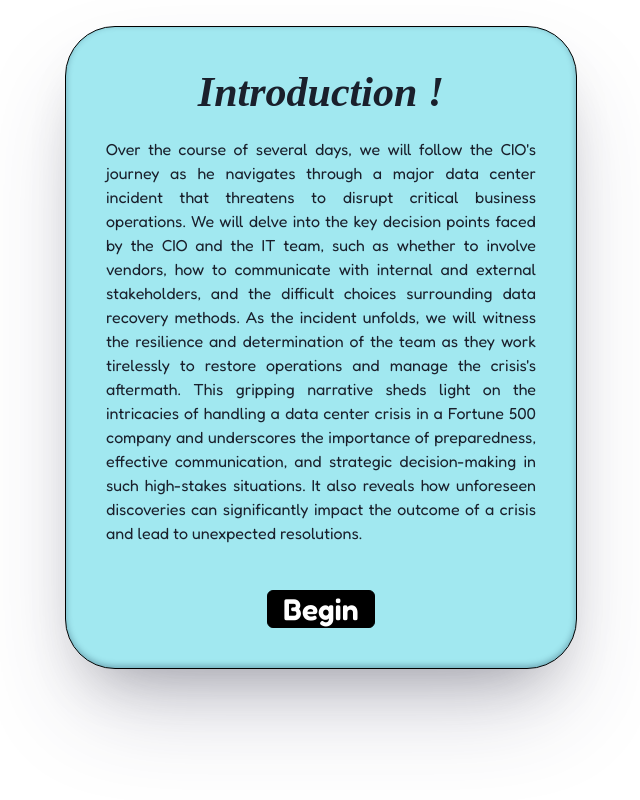
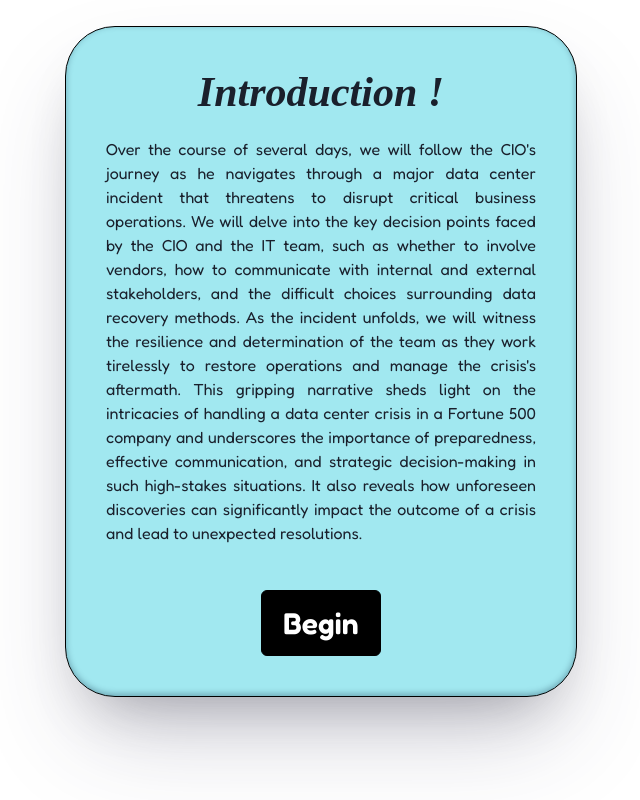
Before and after one commit to OneSmarterInc/Disaster-Backend-Avinash-3-dec-2024, a React (Create React App) app in the folder disastermanagement/: page /intro in a window 1280 px wide. Shown: the whole page, without its empty margins (319-959 px from the left). Built offline with nearby package versions, Linux system fonts and the light colour scheme; a web font is replaced by a local one.

Commit message:
updates in intro.jsx

```diff
--- a/disastermanagement/src/Pages/Intro.jsx
+++ b/disastermanagement/src/Pages/Intro.jsx
@@ -50,7 +50,7 @@ const Intro = () => {
               unexpected resolutions.
             </Text>
             <Link to="/chat">
-            <Button w={"25%"} h={"10%"} fontFamily={"Fredoka"} id="begin" bgColor={"black"} color={"white"} border={'1px solid black'} fontSize={30} mt={'45px'}>Begin</Button>
+            <Button w={"28%"} pt={8} pb={8} fontFamily={"Fredoka"} id="begin" bgColor={"black"} color={"white"} border={'1px solid black'} fontSize={30} mt={'45px'}>Begin</Button>
             </Link>
           </Box>
         </Box>
```
